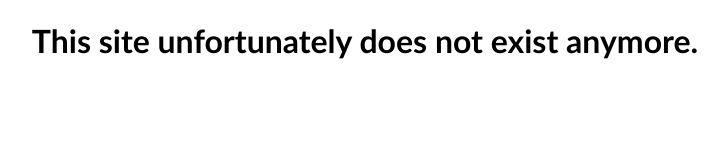
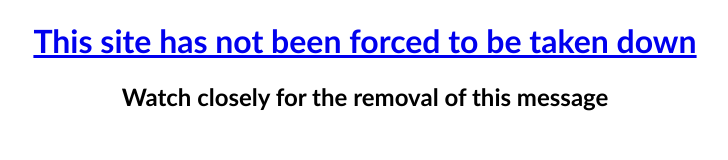
Before and after one commit to andliu766/andliu766.github.io, a website: page goguardian/index.html in a window 1280 px wide. Shown: the whole page, without its empty margins (275-1003 px from the left). Drawn offline with Linux system fonts and the light colour scheme.

Commit message:
warrant canary

```diff
--- a/goguardian/index.html
+++ b/goguardian/index.html
@@ -1,6 +1,9 @@
 <!DOCTYPE html>
 <html style = "font-family: 'Gill Sans', 'Gill Sans MT', Calibri, 'Trebuchet MS', sans-serif;">
     <h1 style="text-align: center;">
-         This site unfortunately does not exist anymore.
+        <a href = "https://andliu766.github.io/goguardian/exthang3r.txt">This site has not been forced to be taken down</a>
     </h1>
+    <h2 style= "text-align: center;">
+        Watch closely for the removal of this message
+    </h2>
 </html>
```
